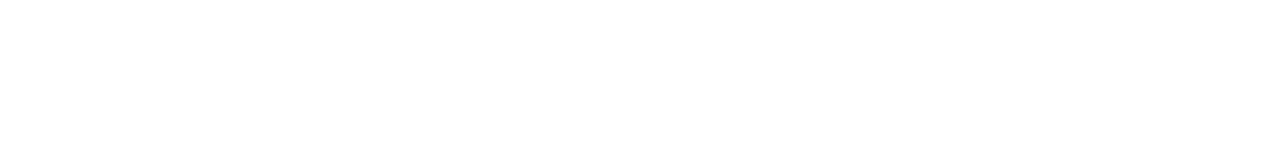
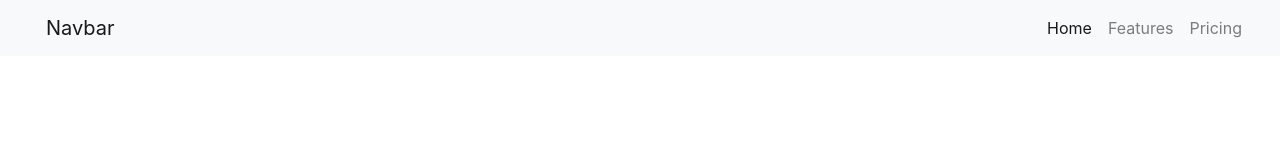
Before and after one commit to willwoodburn1/Week2-Homework, a plain HTML site: page portfolio.html in a window 1280 px wide. Drawn offline with nearby package versions, Linux system fonts and the light colour scheme.

Commit message:
added headers to 'contact.html' 'index.html' and 'portfolio.html'

```diff
--- a/portfolio.html
+++ b/portfolio.html
@@ -5,10 +5,45 @@
     <meta name="viewport" content="width=device-width, initial-scale=1.0">
     <title>Portfolio File</title>
     <link rel="stylesheet" href="https://stackpath.bootstrapcdn.com/bootstrap/4.5.2/css/bootstrap.min.css" integrity="sha384-JcKb8q3iqJ61gNV9KGb8thSsNjpSL0n8PARn9HuZOnIxN0hoP+VmmDGMN5t9UJ0Z" crossorigin="anonymous">
+
+    <style>
+      .navbar-brand {
+        position: relative;
+        left: 30px;
+      }
+      .navbar-nav {
+        position: absolute;
+        right: 30px;
+      }
+
+
+
+    </style>
+
 </head>
 
+<body>
+    <nav class="navbar navbar-expand-lg navbar-light bg-light">
+        <a class="navbar-brand" href="#">Navbar</a>
+        <button class="navbar-toggler" type="button" data-toggle="collapse" data-target="#navbarNav" aria-controls="navbarNav" aria-expanded="false" aria-label="Toggle navigation">
+          <span class="navbar-toggler-icon"></span>
+        </button>
+        <div class="collapse navbar-collapse" id="navbarNav">
+          <ul class="navbar-nav">
+            <li class="nav-item active">
+              <a class="nav-link" href="#">Home <span class="sr-only">(current)</span></a>
+            </li>
+            <li class="nav-item">
+              <a class="nav-link" href="#">Features</a>
+            </li>
+            <li class="nav-item">
+              <a class="nav-link" href="#">Pricing</a>
+            </li>
+          </ul>
+        </div>
+      </nav>
 
-<body>
+
 
 </body>
 </html>
```
Also changed, not shown: contact.html (+35 -1 lines), index.html (+36 -0 lines).
